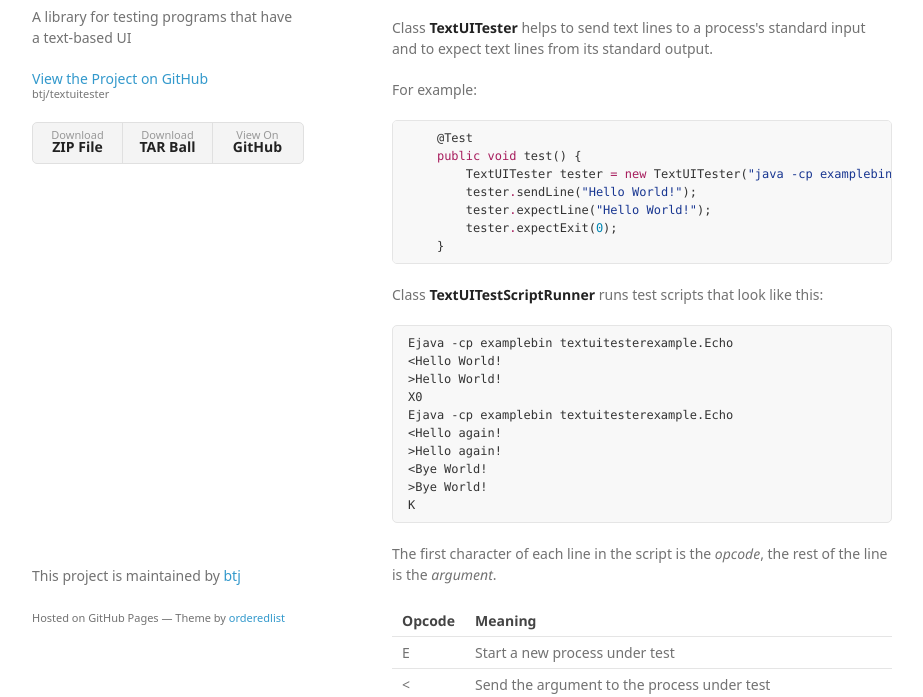
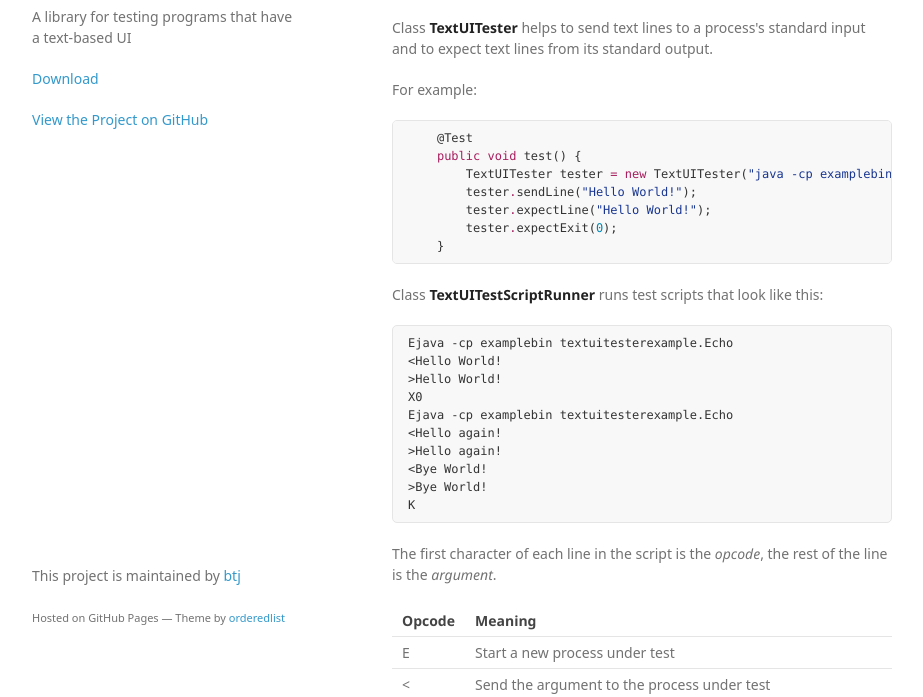
Before and after one commit to btj/textuitester, a plain HTML site: page index.html in a window 1280 px wide. Shown: the part 103-800 px from the top of the page, without its empty margins (178-1101 px from the left). Drawn offline with Linux system fonts and the light colour scheme; a web font is replaced by a local one.

Commit message:
Update index.html

```diff
--- a/index.html
+++ b/index.html
@@ -18,14 +18,8 @@
         <h1>textuitester</h1>
         <p>A library for testing programs that have a text-based UI</p>
 
-        <p class="view"><a href="https://github.com/btj/textuitester">View the Project on GitHub <small>btj/textuitester</small></a></p>
-
-
-        <ul>
-          <li><a href="https://github.com/btj/textuitester/zipball/master">Download <strong>ZIP File</strong></a></li>
-          <li><a href="https://github.com/btj/textuitester/tarball/master">Download <strong>TAR Ball</strong></a></li>
-          <li><a href="https://github.com/btj/textuitester">View On <strong>GitHub</strong></a></li>
-        </ul>
+        <p class="view"><a href="https://github.com/btj/textuitester/releases/download/v1.0/textuitester.zip">Download</a></p>
+        <p class="view"><a href="https://github.com/btj/textuitester">View the Project on GitHub</a></p>
       </header>
       <section>
         <p>Provides two classes: <code>textuitester.TextUITester</code> and <code>textuitester.TextUITestScriptRunner</code>.</p>
```
